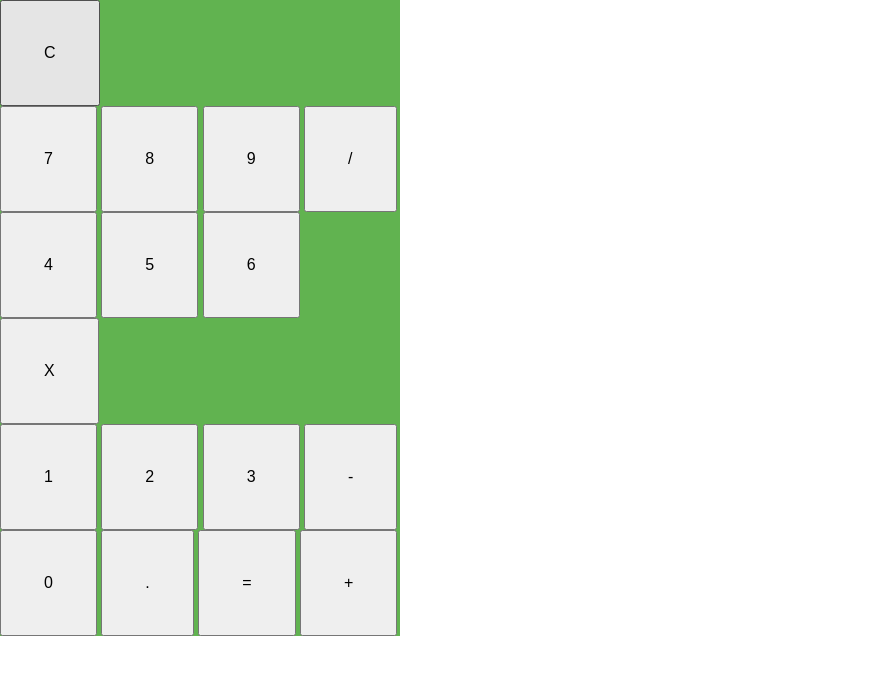
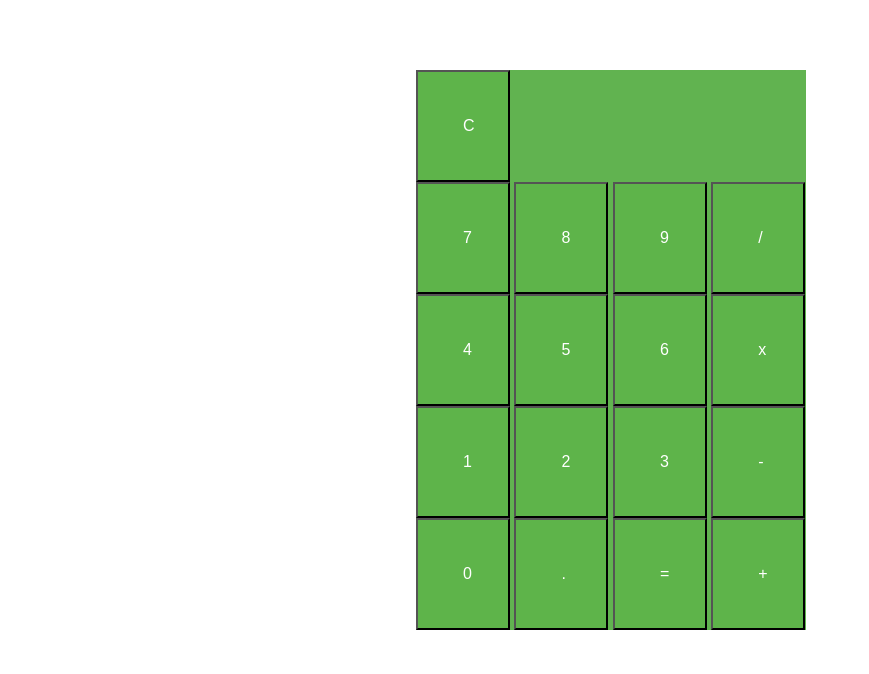
Before and after one commit to hyonakim/HardCalculator, a plain HTML site: page index.html in a window 1280 px wide. Shown: the whole page, without its empty margins (0-869 px from the left). Drawn offline with Linux system fonts and the light colour scheme.

Commit message:
Styled the calculator

```diff
--- a/index.html
+++ b/index.html
@@ -7,30 +7,39 @@
 </head>
 <body>
   <div class="container">
+      <div class="eachLine">
         <div class="calculatorTop">
           <div class="expression">
             <button class="clear">C</button>
               <span id="expression"></span>
           </div>
         </div>
+      </div>
+      <div class="eachLine">
         <div class="calculator2">
           <button class="number">7</button>
           <button class="number">8</button>
           <button class="number">9</button>
           <button class="number">&#47;</button>
         </div>
+      </div>
+      <div class="eachLine">
         <div class="calculator3">
           <button class="number">4</button>
           <button class="number">5</button>
           <button class="number">6</button>
-      <button class="number">X</button>
+          <button class="number">x</button>
         </div>
+      </div>
+      <div class="eachLine">
         <div class="calculator4">
           <button class="number">1</button>
           <button class="number">2</button>
           <button class="number">3</button>
           <button class="number">&#45;</button>
         </div>
+      </div>
+      <div class="eachLine">
         <div class="calculator5">
           <button class="number">0</button>
           <button class="number">&#46;</button>
@@ -38,5 +47,6 @@
           <button class="number">&#43;</button>
         </div>
       </div>
+  </div>
   </body>
 </html>
--- a/main.css
+++ b/main.css
@@ -1,13 +1,29 @@
 .container {
   background: #61B350;
-  width: 400px;
+  width: 390px;
   height: auto;
+  margin: 70px 0 0 416px;
+}
+
+.calculatorTop,
+.calculator2,
+.calculator3,
+.calculator4,
+.calculator5, {
+  display: inline-block;
+  width: 41px;
 }
 
 .clear {
-  padding: 42px;
+  padding: 45px;
+  width: 41px;
+  background: #5EB44A;
+  color: #fff;
 }
 
 .number {
-  padding: 42px;
+  padding: 45px;
+  width: 41px;
+  background: #5EB44A;
+  color: #fff;
 }
```
Lines whose indentation alone changed are shown as unchanged.
